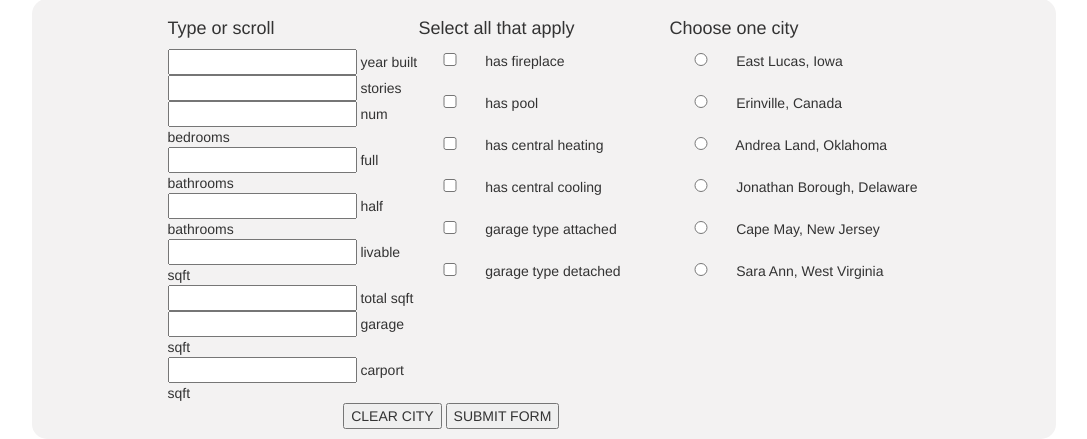
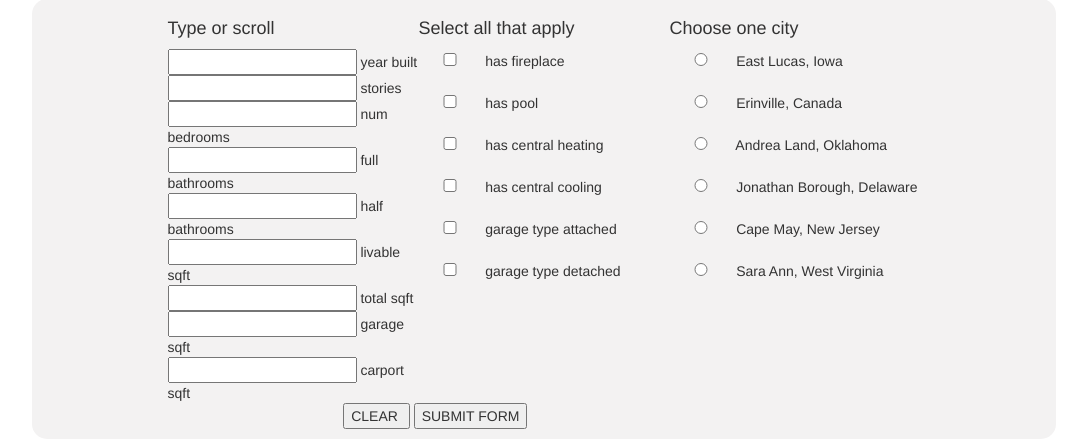
Before and after one commit to Claire56/House_value_estimate, a Flask app: page /home-info in a window 1280 px wide. Shown: the part 496-935 px from the top of the page, without its empty margins (96-1183 px from the left). Run offline with Flask 2, Linux system fonts and the light colour scheme; parts of the project's set-up code (start-up, migrations or seed data) failed here and were passed over; some libraries are stand-ins or nearby versions.

```diff
--- a/static/styles.css
+++ b/static/styles.css
@@ -182,4 +182,4 @@ body {
 
 
 
-*/ Color line credit to ninjamonk: [[http://bootsnipp.com/snippets/featured/mix-amp-match-login]]
+/* Color line credit to ninjamonk: [[http://bootsnipp.com/snippets/featured/mix-amp-match-login]]*/
--- a/templates/home_info.html
+++ b/templates/home_info.html
@@ -69,7 +69,7 @@
 		<div class="homeinfokids btnsdiv">
 
 
-            <input type="reset" value="CLEAR CITY">
+            <input type="reset" value="CLEAR ">
 
 			<input type="submit" value="SUBMIT FORM">
 
```
